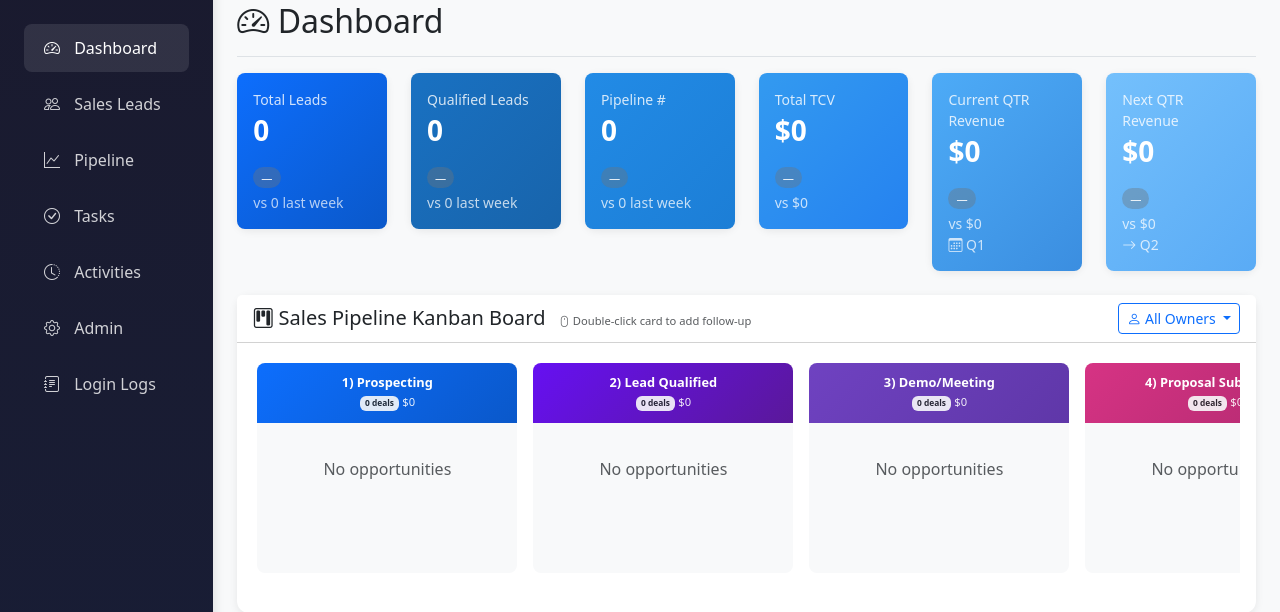
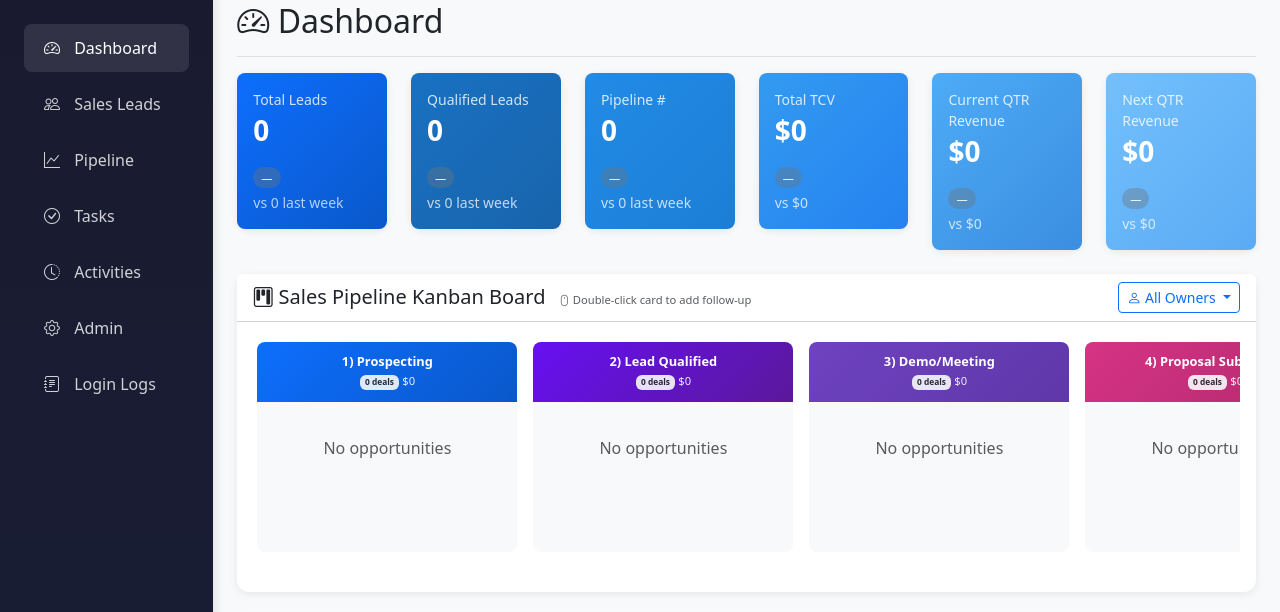
Before and after one commit to zhangbin-python/BITCRM, a Flask app: page /dashboard in a window 1280 px wide. Shown: the part 116-728 px from the top of the page. Run offline with Flask 3, Linux system fonts and the light colour scheme; a user stored in the database is signed in; data comes from the database, SQL or seed files in the repository; data that the repository does not hold is empty; some libraries are stand-ins or nearby versions.

Commit message:
fix: align dashboard metric card heights

```diff
--- a/templates/dashboard.html
+++ b/templates/dashboard.html
@@ -457,10 +457,6 @@
                 <p class="text-white-50 small mb-0 mt-1">
                     vs {{ format_currency_short(current_qtr.previous) }}
                 </p>
-                <p class="text-white-50 small mb-0">
-                    <i class="bi bi-calendar3"></i>
-                    {% if now.month in [1,2,3] %}Q1{% elif now.month in [4,5,6] %}Q2{% elif now.month in [7,8,9] %}Q3{% else %}Q4{% endif %}
-                </p>
             </div>
         </div>
     </div>
@@ -481,10 +477,6 @@
                 {% endif %}
                 <p class="text-white-50 small mb-0 mt-1">
                     vs {{ format_currency_short(next_qtr.previous) }}
-                </p>
-                <p class="text-white-50 small mb-0">
-                    <i class="bi bi-arrow-right"></i>
-                    {% if now.month in [1,2,3] %}Q2{% elif now.month in [4,5,6] %}Q3{% elif now.month in [7,8,9] %}Q4{% else %}Q1{% endif %}
                 </p>
             </div>
         </div>
```
